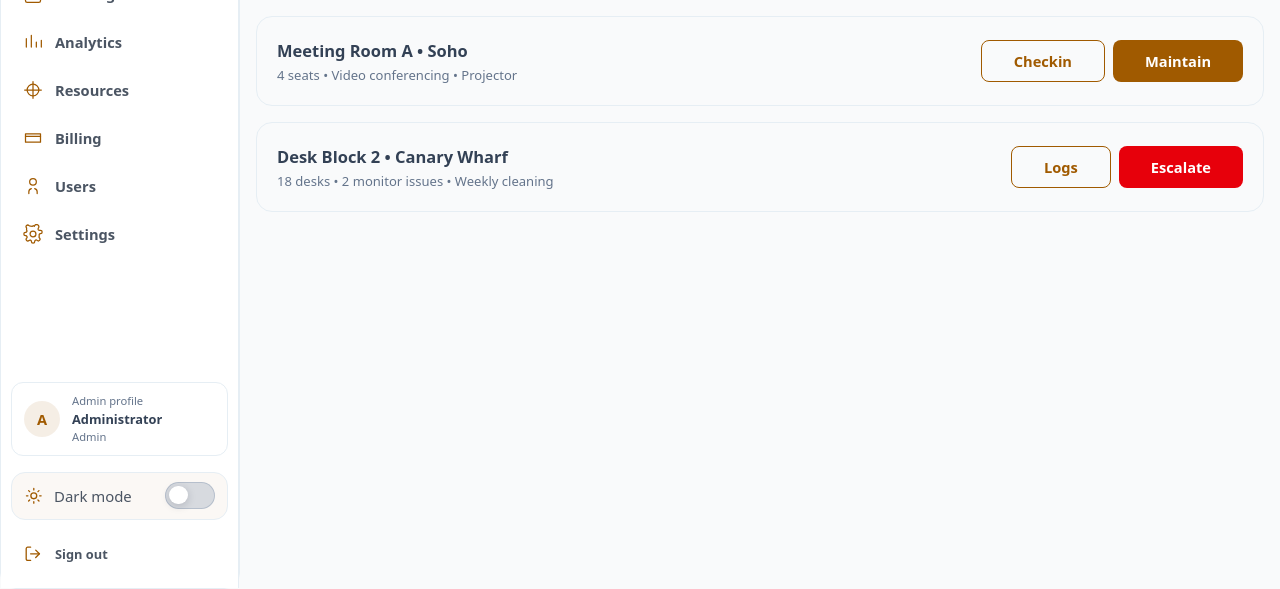
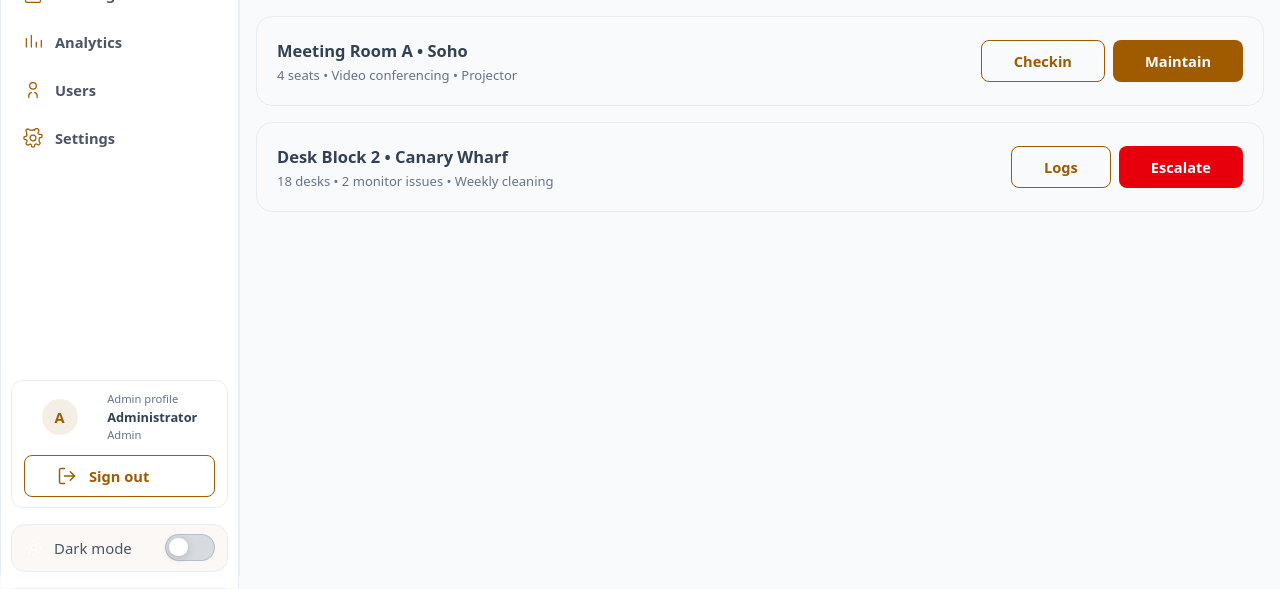
Before and after one commit to elvis-ci/Resonate-Admin, a Nuxt app: page /Maintenance in a window 1280 px wide. Shown: the part 211-800 px from the top of the page. Built offline with nearby package versions, Linux system fonts and the light colour scheme; no server answers; a web font is replaced by a local one; what vue3-apexcharts would draw is missing.

Commit message:
refactor: rearrange profile card and signout button
- move signout button into profile card container
- hide maintenance page

```diff
--- a/app/components/AdminSidebar.vue
+++ b/app/components/AdminSidebar.vue
@@ -13,7 +13,9 @@ const adminName = computed(() => profile.value?.full_name || "Administrator");
 const adminRole = computed(() => {
   const role = profile.value?.role;
   return role
-    ? role.replaceAll("_", " ").replace(/\b\w/g, (letter) => letter.toUpperCase())
+    ? role
+        .replaceAll("_", " ")
+        .replace(/\b\w/g, (letter) => letter.toUpperCase())
     : "Admin";
 });
 
@@ -219,12 +221,12 @@ function onSignOutKeydown(event: KeyboardEvent) {
             </NuxtLink>
           </li>
 
-          <li>
+          <!-- <li>
             <NuxtLink
-              to="/resources"
+              to="/maintenance"
               :class="[
                 'flex items-center gap-3 px-3 py-2 rounded-lg transition-colors',
-                isActive('/resources')
+                isActive('/maintenance')
                   ? 'text-primary-hover font-bold bg-primary/5'
                   : 'hover:bg-primary/5',
               ]"
@@ -243,7 +245,7 @@ function onSignOutKeydown(event: KeyboardEvent) {
                   <circle cx="12" cy="12" r="7" />
                 </svg>
               </span>
-              <span>Resources</span>
+              <span>Maintenance</span>
             </NuxtLink>
           </li>
 
@@ -273,7 +275,7 @@ function onSignOutKeydown(event: KeyboardEvent) {
               </span>
               <span>Billing</span>
             </NuxtLink>
-          </li>
+          </li> -->
 
           <li>
             <NuxtLink
@@ -339,9 +341,10 @@ function onSignOutKeydown(event: KeyboardEvent) {
 
     <div class="space-y-4">
       <div
-        class="flex items-center gap-3 rounded-xl border border-border bg-bg px-3 py-2.5"
+        class="flex flex-col gap-3 rounded-xl border border-border bg-bg px-3 py-2.5"
         aria-label="Admin profile"
       >
+        <div class="w-full flex flex-1 items-center justify-evenly gap-3">
           <span
             class="flex h-9 w-9 shrink-0 items-center justify-center rounded-full bg-primary/10 font-semibold text-primary"
             aria-hidden="true"
@@ -355,6 +358,32 @@ function onSignOutKeydown(event: KeyboardEvent) {
             </p>
             <p class="truncate text-xs text-muted">{{ adminRole }}</p>
           </div>
+        </div>
+        <button
+          type="button"
+          class="secondary flex items-center px-2 py-2 cursor-pointer rounded-lg text-body font-bold gap-3 text-sm disabled:cursor-not-allowed disabled:opacity-70"
+          :disabled="isSigningOut"
+          @click="signOut"
+          @keydown="onSignOutKeydown"
+        >
+          <span class="">
+            <svg
+              xmlns="http://www.w3.org/2000/svg"
+              viewBox="0 0 24 24"
+              fill="none"
+              stroke="currentColor"
+              stroke-width="1.8"
+              stroke-linecap="round"
+              stroke-linejoin="round"
+            >
+              <path d="M9 21H5a2 2 0 0 1-2-2V5a2 2 0 0 1 2-2h4" />
+              <path d="M16 17l5-5-5-5" />
+              <path d="M21 12H9" />
+            </svg>
+          </span>
+
+          {{ isSigningOut ? "Signing out..." : "Sign out" }}
+        </button>
       </div>
 
       <p
@@ -402,38 +431,11 @@ function onSignOutKeydown(event: KeyboardEvent) {
           ></span>
         </span>
       </button>
-
-      <button
-        type="button"
-        class="flex px-3 py-2 cursor-pointer rounded-lg text-body font-bold gap-3 text-sm disabled:cursor-not-allowed disabled:opacity-70"
-        :disabled="isSigningOut"
-        @click="signOut"
-        @keydown="onSignOutKeydown"
-      >
-        <span class="theme-icon">
-          <svg
-            xmlns="http://www.w3.org/2000/svg"
-            viewBox="0 0 24 24"
-            fill="none"
-            stroke="currentColor"
-            stroke-width="1.8"
-            stroke-linecap="round"
-            stroke-linejoin="round"
-          >
-            <path d="M9 21H5a2 2 0 0 1-2-2V5a2 2 0 0 1 2-2h4" />
-            <path d="M16 17l5-5-5-5" />
-            <path d="M21 12H9" />
-          </svg>
-        </span>
-
-        {{ isSigningOut ? "Signing out..." : "Sign out" }}
-      </button>
     </div>
   </aside>
 </template>
 
 <style scoped>
-
 svg {
   width: 1.25rem;
   height: 1.25rem;
@@ -472,7 +474,7 @@ svg {
   justify-content: center;
   width: 1.25rem;
   height: 1.25rem;
-  color: var(--color-primary);
+  color: white;
 }
 
 .theme-icon svg {
```
Lines whose indentation alone changed are shown as unchanged.
